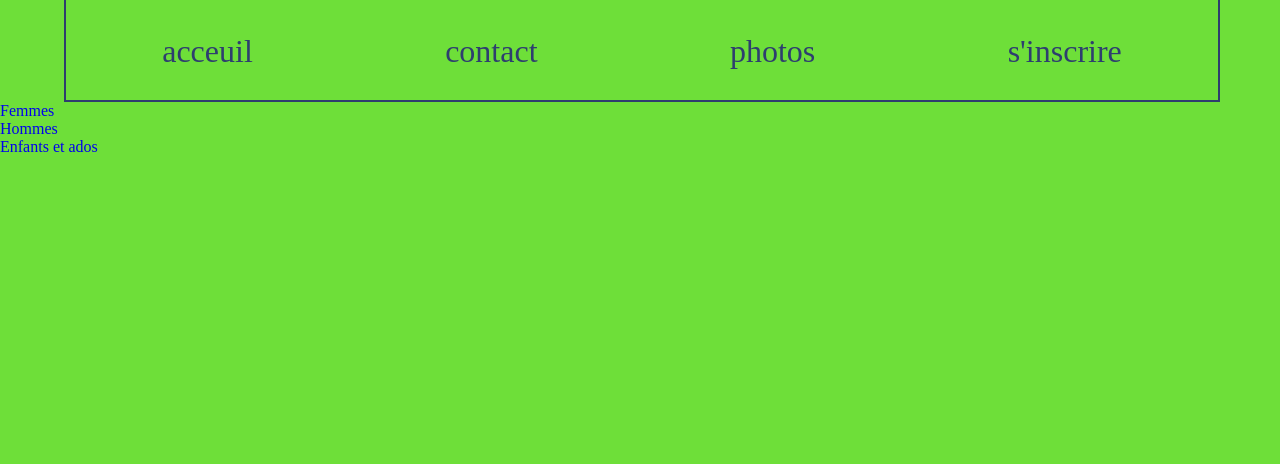
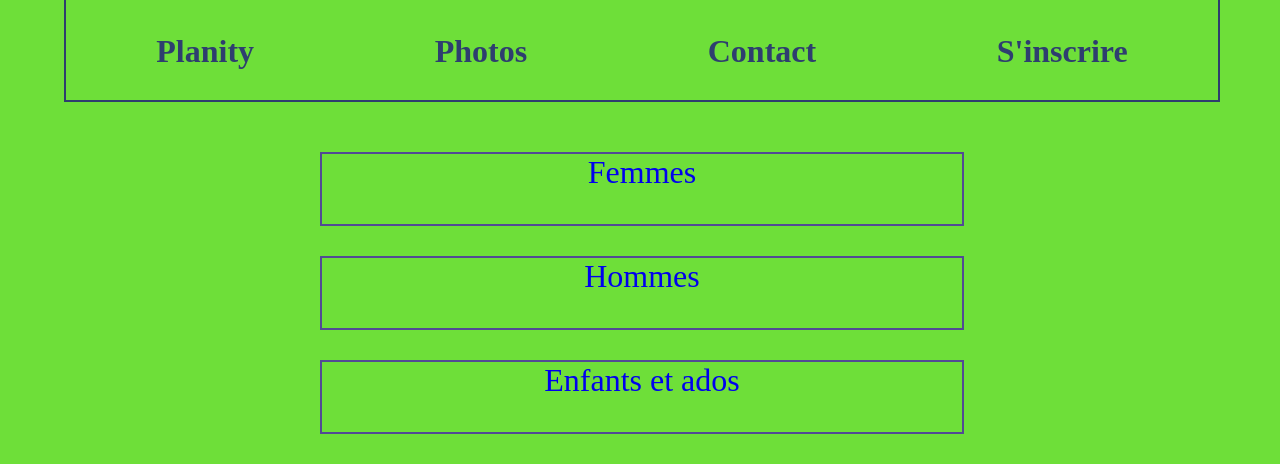
Before and after one commit to reytax81/libertycoiff, a website: page index.html in a window 1280 px wide. Shown: the part 402-866 px from the top of the page. Before the commit the page ends 800 px from the top, so only its background shows below. Drawn offline with Linux system fonts and the light colour scheme; a web font is replaced by a local one.

Commit message:
création des menu

```diff
--- a/index.html
+++ b/index.html
@@ -21,10 +21,10 @@
         <h1>Liberty coiff</h1>
         </div>
         <nav>
-            <a href="#"><li>acceuil</li></a>
-            <a href="#"><li>contact</li></a>
-            <a href="#"><li>photos</li></a>
-            <a href="#"><li>s'inscrire</li></a>
+            <a href="#"><li>Planity</li></a>
+            <a href="#"><li>Photos</li></a>
+            <a href="#"><li>Contact</li></a>
+            <a href="#"><li>S'inscrire</li></a>
         </nav>
     </header>
     <section>
--- a/style.scss
+++ b/style.scss
@@ -184,10 +184,28 @@ a {
     & li{
         &:hover{
             color: #fff;
+            text-shadow: 4px 4px 8px gray;
         }
         list-style: none;
         color: $color-tertiaire;
         font-size: 2em;
         margin-bottom: 30px;
+        font-weight: bold;
     }
 }
+.container{
+    text-decoration: none;
+    font-size: 2em;
+    text-align: center;
+    display: flex;
+    flex-direction: column;
+    justify-content: space-around;
+    margin-top: 50px;
+    & a {
+        width: 50%;
+        height: 70px;
+        border: 2px solid $color-primary;
+        margin-bottom: 30px;
+        margin-left: 25%;
+    }
+}
```
Also changed, not shown: dist/style.css.
